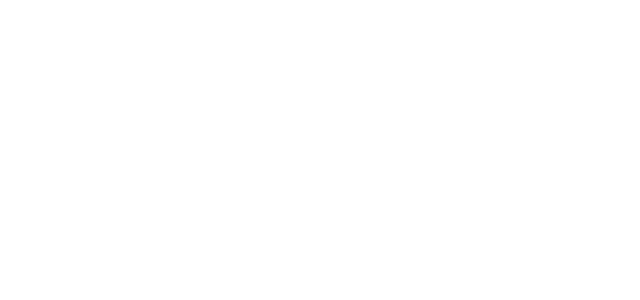
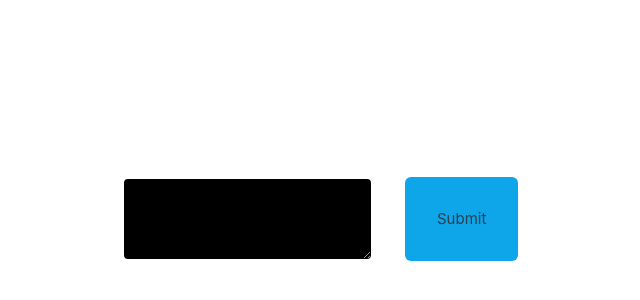
Before and after one commit to iliashe/chatgpt-extended, a Vue app: page / in a window 1280 px wide. Shown: the part 438-738 px from the top of the page, without its empty margins (142-782 px from the left). Built offline with nearby package versions, Linux system fonts and the light colour scheme.

Commit message:
split api and front

```diff
--- a/index.html
+++ b/index.html
@@ -6,8 +6,8 @@
     <meta name="viewport" content="width=device-width, initial-scale=1.0">
     <title>Vite App</title>
   </head>
-  <body>
-    <div id="app" class="h-screen w-full flex"></div>
+  <body class="flex flex-col min-h-screen">
+    <div id="app" class="grow h-full w-full flex"></div>
     <script type="module" src="/src/main.js"></script>
   </body>
 </html>
--- a/src/App.vue
+++ b/src/App.vue
@@ -13,7 +13,7 @@
     <Sidebar />
   </aside>
 
-  <div class="h-full w-full flex flex-col">
+  <div class="w-full flex flex-col">
     <header class="w-full">
       <Header />
     </header>
@@ -22,7 +22,7 @@
       <Chat />
     </div>
 
-    <div class="h-1/4">
+    <div class="h-1/3 px-2 py-4">
       <Input />
     </div>
   </div>
--- a/src/components/Input.vue
+++ b/src/components/Input.vue
@@ -1,3 +1,31 @@
 <template>
-  <div class="h-full w-full border-2 border-white"></div>
+  <div class="flex flex-wrap gap-8">
+    <textarea
+      class="h-full p-4 rounded-md bg-black border-2 border-white"
+      v-model="store.inputMessage"
+    >
+    </textarea>
+
+    <button @click="sendMessage" class="px-8 py-2 bg-sky-500 rounded-md">Submit</button>
+  </div>
 </template>
+
+<script setup>
+import axios from "axios"
+import { useInputStore } from "@/stores/input"
+
+const store = useInputStore()
+
+function sendMessage() {
+  axios
+    .post(import.meta.env.VITE_API_URL, {
+      msg: store.inputMessage
+    })
+    .then(function (response) {
+      console.log(response);
+    })
+    .catch(function (error) {
+      console.log(error);
+    });
+}
+</script>
--- /dev/null
+++ b/src/stores/input.js
@@ -0,0 +1,9 @@
+import { ref, computed } from 'vue'
+import { defineStore } from 'pinia'
+
+export const useInputStore = defineStore('input', () => {
+  const inputMessage = ref('')
+  const inputAttachments = ref([])
+
+  return { inputMessage, inputAttachments }
+})
```
Also changed, not shown: server.js (deleted, +0 -29 lines), src/main.js (+0 -9 lines).
